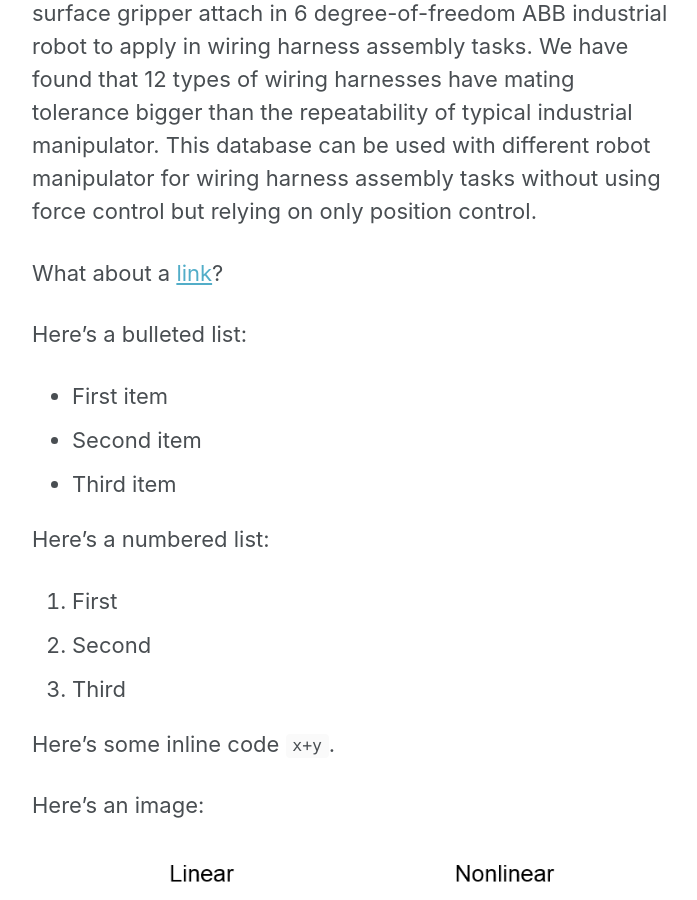
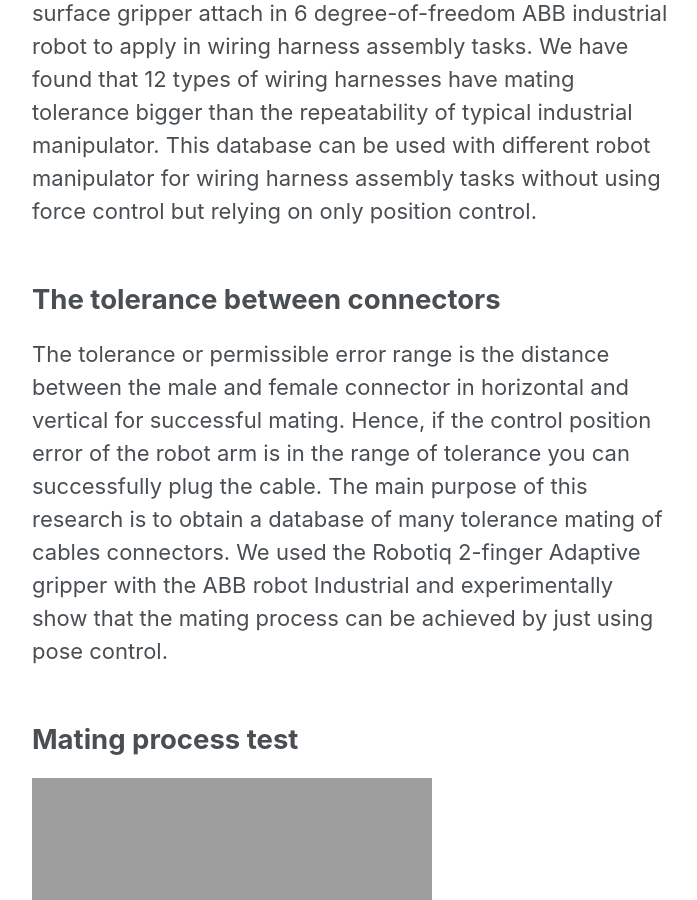
Before and after one commit to fryumbla/Conectors-Database, a Jekyll site: the page built from _pages/tolerance.md, in a window 1280 px wide and 900 px high, scrolled down 1188 px. Shown: the whole window, without its empty margins (290-987 px from the left). Built offline with Jekyll 4.4.1, drawn with Linux system fonts in a browser that asks for light colours; nearby versions of some CDN libraries; some of the changed text lies outside the part shown.

Commit message:
Tolerance Page final

```diff
--- a/_pages/tolerance.md
+++ b/_pages/tolerance.md
@@ -12,22 +12,24 @@ header:
 we analyze the mating tolerance of different types of plug-in cable connectors and demonstrate experimentally that the mating process can be achieved by just using position control of conventional industrial robots. As more robotic assembly applications are implemented in
 many industrial applications over the years, the  importance of wiring harness assembly tasks are getting more attention. Conventional mating processes rely on force control or mechanical passive compliance such as remote compliance center (RCC) mechanisms. We notice that, nowadays, collaboration robotic manipulators or small size industrial robotic manipulators attain high repeatability levels (sub-millimeter) thus demonstrate very precise position control capacities. In this study, our system using a simple sliding surface gripper attach in 6 degree-of-freedom ABB industrial robot to apply in wiring harness assembly tasks. We have found that 12 types of wiring harnesses have mating tolerance bigger than the repeatability of typical industrial manipulator. This database can be used with different robot manipulator for wiring harness assembly tasks without using force control but relying on only position control.
 
-What about a [link](https://github.com/dataoptimal)?
+## The tolerance between connectors
 
-Here's a bulleted list:
-* First item
-+ Second item
-- Third item
+The tolerance or permissible error range is the distance between the male and female connector in horizontal and vertical for successful mating. Hence, if the control position error of the robot arm is in the range of tolerance you can successfully plug the cable. The main purpose of this research is to obtain a database of many tolerance mating of cables connectors. We used the Robotiq 2-finger Adaptive gripper with the ABB robot Industrial and experimentally show that the mating process can be achieved by just using pose control.
 
-Here's a numbered list:
-1. First
-2. Second
-3. Third
+## Mating process test
+
+<img src="{{ site.url }}{{ site.baseurl }}/images/tolerance/F1.jpg" alt="linearly separable data">
+<img src="{{ site.url }}{{ site.baseurl }}/images/tolerance/F2.jpg" alt="linearly separable data">
+<img src="{{ site.url }}{{ site.baseurl }}/images/tolerance/F3.jpg" alt="linearly separable data">
+<img src="{{ site.url }}{{ site.baseurl }}/images/tolerance/F4.jpg" alt="linearly separable data">
+
+## Tolerance Database
+
+We used a different class of cable connectors for this experiments. Commonly, these connectors have been used in wiring harness assembly system. All connectors tested in our system and we made a tolerance database.
+
+<img src="{{ site.url }}{{ site.baseurl }}/images/tolerance/F5.jpg" alt="linearly separable data">
 
 
-Here's some inline code `x+y`.
-
-Here's an image:
 <img src="{{ site.url }}{{ site.baseurl }}/images/perceptron/linsep.jpg" alt="linearly separable data">
 
 Here's another image using Kramdown:
```
Also changed, not shown: images/tolerance/F2.png (added), images/tolerance/F4.jpg (added), 3 other files.
